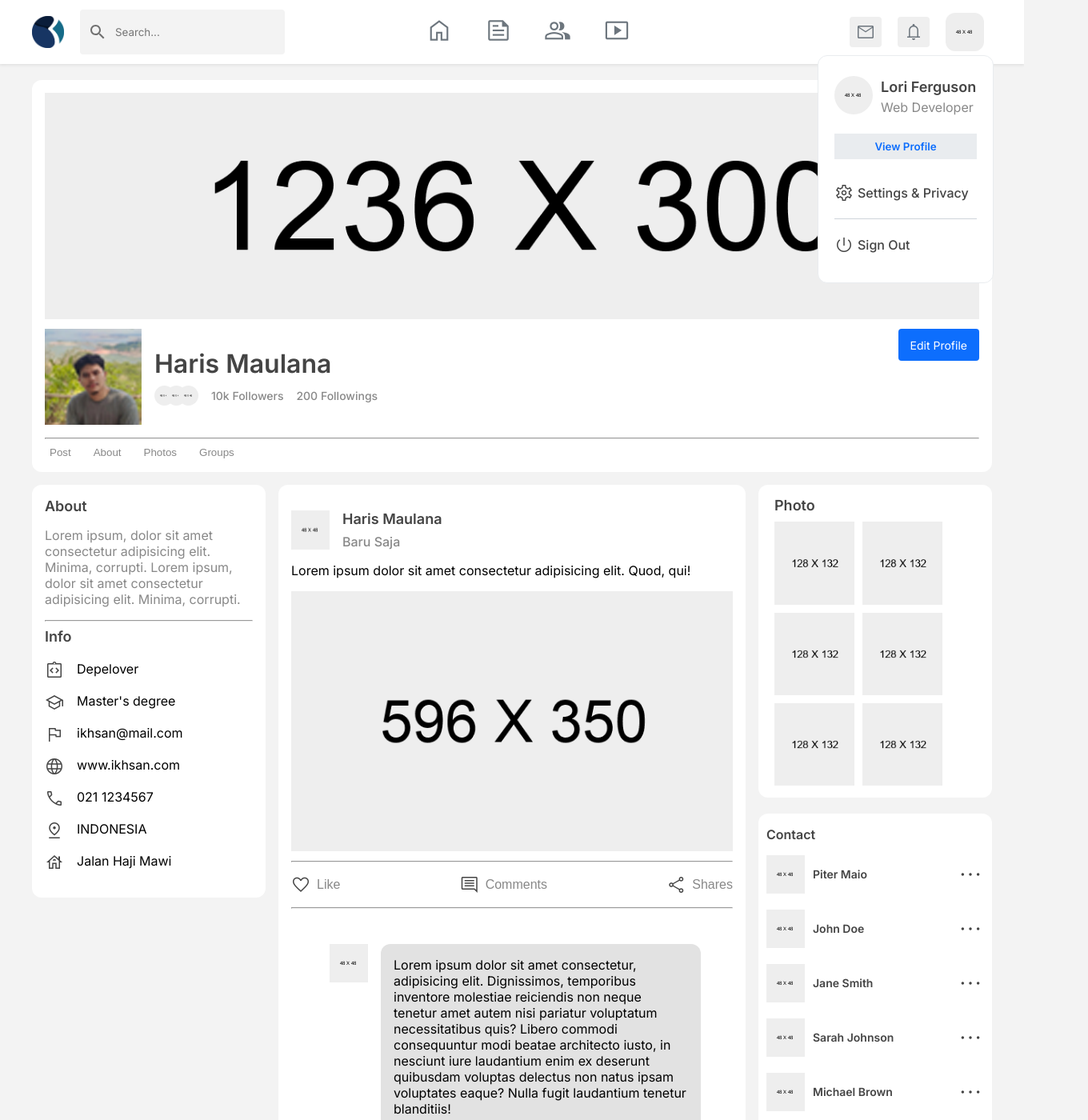
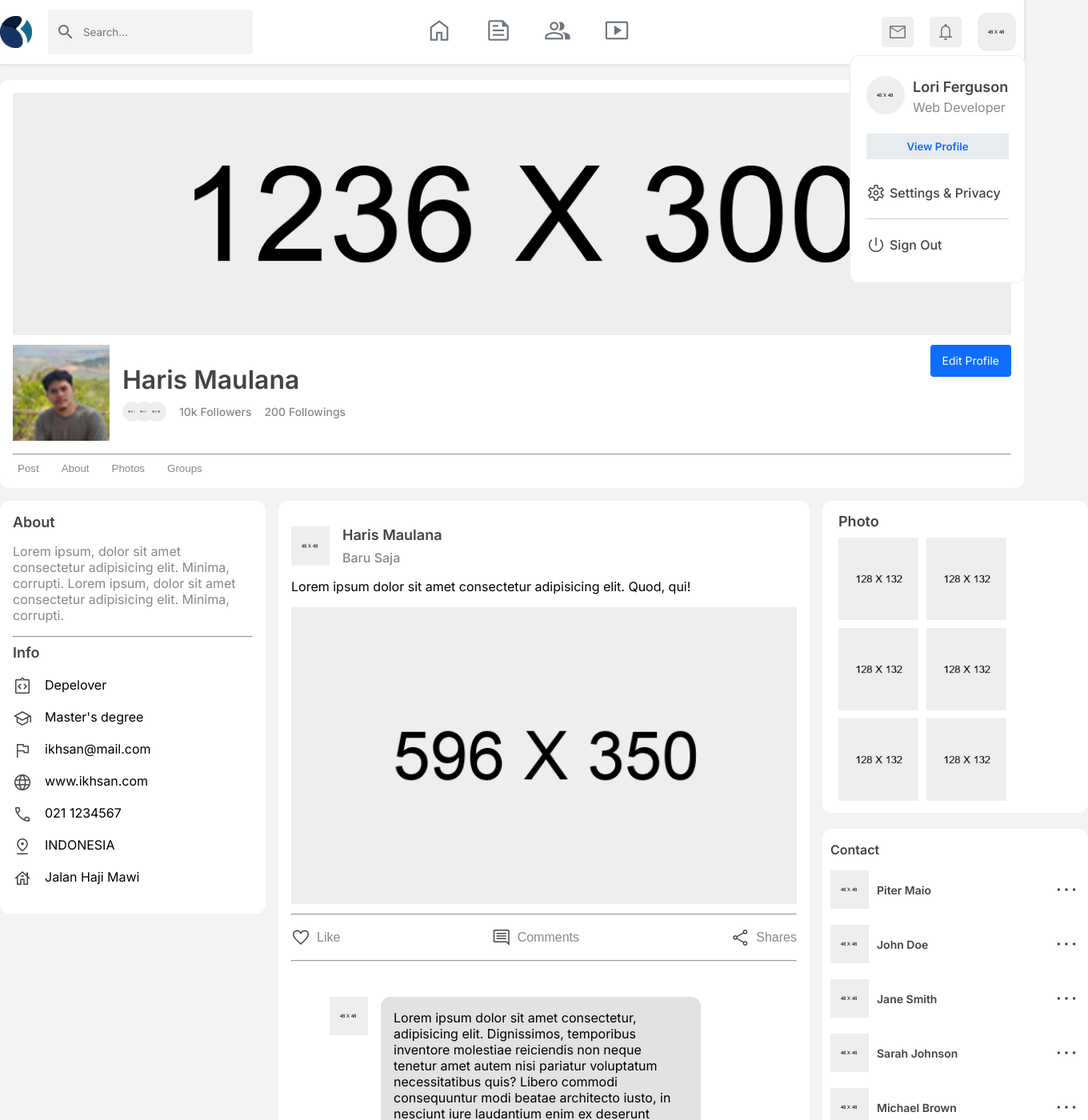
Before and after one commit to Haris-mlna/andaru-partners, a React (Create React App) app: page /profile in a window 1280 px wide. Shown: the top 1400 px of the page at 80% size, 1360 px wide, since content can reach past the window. Built offline with nearby package versions, Linux system fonts and the light colour scheme.

Commit message:
fix max-width

```diff
--- /dev/null
+++ b/src/components/Organism/dashboard/dashboard.js
@@ -0,0 +1,11 @@
+import styles from './dashboard.module.css'
+
+const Dashboard = () => {
+  return (
+    <div className={styles.dashboard}>
+
+    </div>
+  )
+}
+
+export default Dashboard;
--- /dev/null
+++ b/src/components/Organism/dashboard/dashboard.module.css
@@ -0,0 +1,5 @@
+.dashboard {
+  flex: 3;
+  background-color: var(--bs-white);
+  border-radius: 12px;
+}
--- a/src/components/Organism/navbar/navbar.module.css
+++ b/src/components/Organism/navbar/navbar.module.css
@@ -9,7 +9,7 @@
 
 .nav {
   width: 100%;
-  max-width: 1200px;
+  max-width: var(--max-width);
   display: flex;
   align-items: center;
   justify-content: space-between;
--- a/src/components/Organism/sidebar/sidebar.module.css
+++ b/src/components/Organism/sidebar/sidebar.module.css
@@ -4,12 +4,13 @@ TOP SCT
 
 .sidebar {
   flex: 1;
-  width: 100%;
   background-color: white;
   padding: 16px 20px;
   border-radius: 12px;
   height: 100%;
   min-width: 230px;
+  max-width: 230px;
+  width: 100%;
   transition: 300ms ease-in-out;
 }
 
--- a/src/index.css
+++ b/src/index.css
@@ -114,6 +114,8 @@
   --bs-link-hover-color: #0a58ca;
   --bs-code-color: #d63384;
   --bs-highlight-bg: #fff3cd;
+
+  --max-width: 1360px;
 }
 
 @font-face {
--- a/src/pages/home/home.js
+++ b/src/pages/home/home.js
@@ -10,6 +10,8 @@ import Sidebar from "../../components/Organism/sidebar/sidebar";
 import Feed from "../../components/Organism/feed/feed";
 import NavbarMobile from "../../components/Organism/navbar-mobile/navbar-mobile";
 import {ResponsiveButton} from "../../components/Organism/responsive-button/responsive-button";
+import { GroupContainer } from "../../components/Organism/group/group";
+import Dashboard from "../../components/Organism/dashboard/dashboard";
 
 
 const Home = () => {
@@ -30,8 +32,11 @@ const Home = () => {
       <ResponsiveButton/>
       <div className={styles.content}>
         <Sidebar changeMain={changeMain} setChangeMain={setChangeMain} />
+        {/* <Dashboard/> */}
+        {/* <MainComponents changeMain={changeMain}/> */}
         <Feed/>
         <SidebarContact/>
+
       </div>
       <div className={styles.dev_only}>
         <p>Developer only</p>
@@ -41,4 +46,13 @@ const Home = () => {
   );
 };
 
+const MainComponents = ({changeMain}) => {
+  return (
+    <>
+    {changeMain === 0 &&  '' }
+    {changeMain === 5 && <GroupContainer/>}
+    </>
+  )
+}
+
 export default Home;
--- a/src/pages/home/home.module.css
+++ b/src/pages/home/home.module.css
@@ -9,7 +9,7 @@
 .content {
   display: flex;
   width: 100%;
-  max-width: 1200px;
+  max-width: var(--max-width);
   padding: 0 10px;
   gap: 1rem;
   margin-top: 10px;
--- a/src/pages/profile/profile.module.css
+++ b/src/pages/profile/profile.module.css
@@ -1,5 +1,5 @@
 .headerProfile {
-  max-width: 1200px;
+  max-width: var(--max-width);
   background-color: var(--bs-white);
   padding: 1rem;
   margin: 0 auto;
@@ -52,28 +52,28 @@
 .main_section_profile {
   display: flex;
   gap: 1rem;
-  width: 1200px;
+  width: var(--max-width);
   margin: 1rem auto;
 }
 
 .main_section_profile_about{
   display: flex;
   gap: 1rem;
-  width: 1200px;
+  width: var(--max-width);
   margin: 1rem auto
 }
 
 .main_section_profile_photo{
   display: flex;
   gap: 1rem;
-  width: 1200px;
+  width: var(--max-width);
   margin: 1rem auto
 }
 
 .main_section_profile_group{
   display: flex;
   gap: 1rem;
-  width: 1200px;
+  width: var(--max-width);
   margin: 1rem auto
 }
 
```
